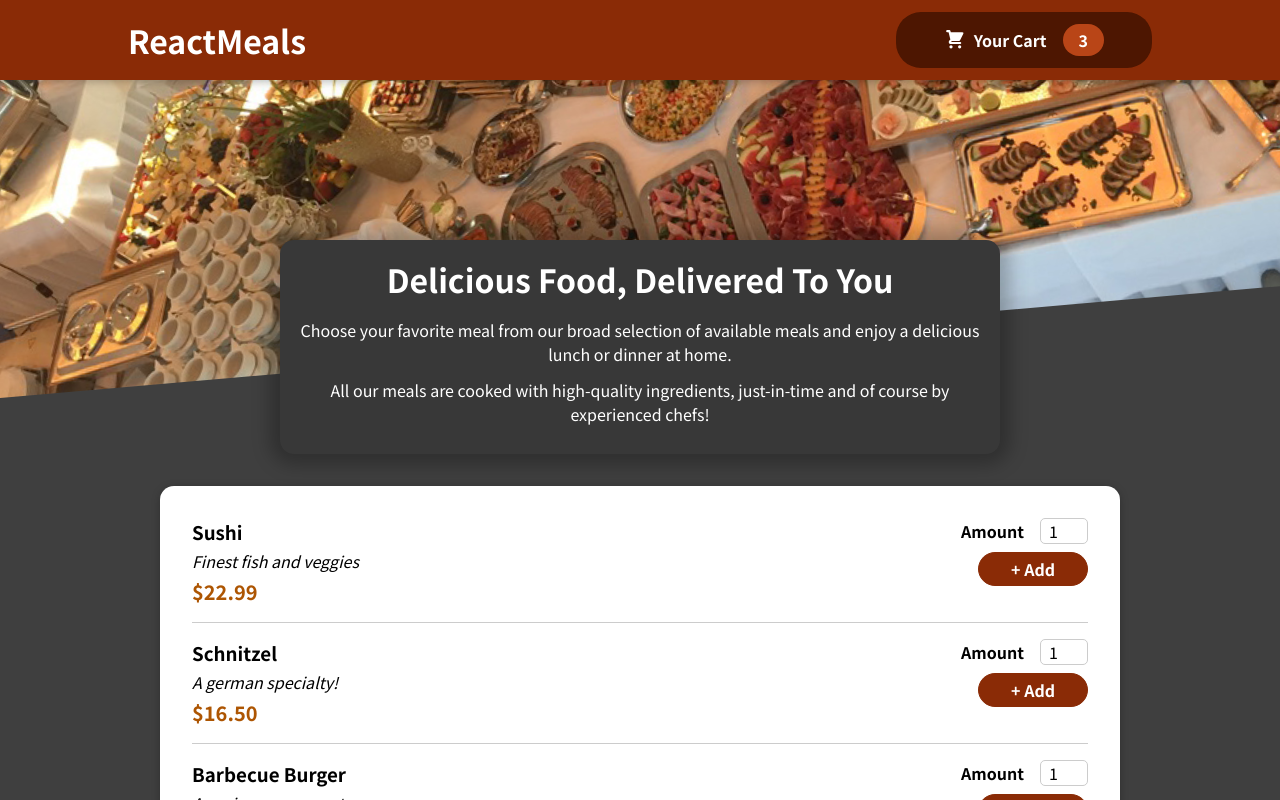
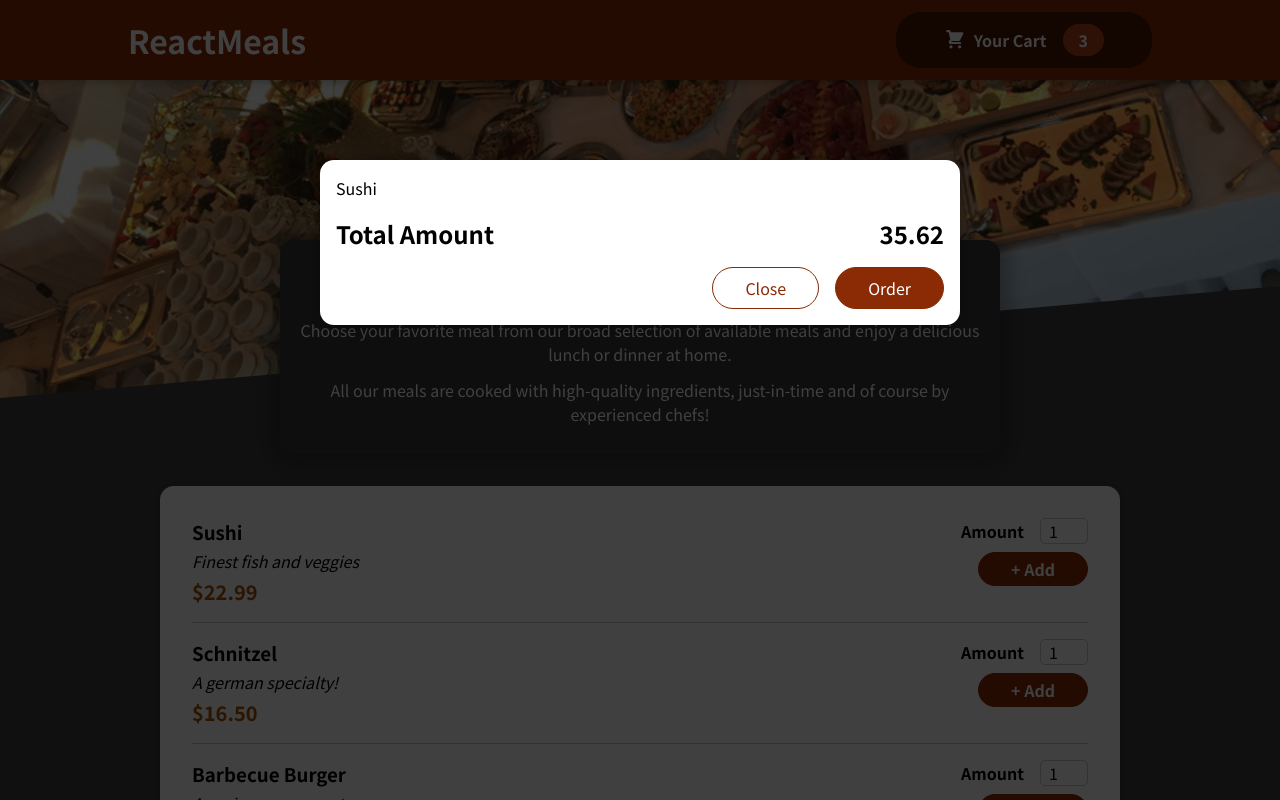
Before and after one commit to martinsgabriel1956/react_meals, a React (Create React App) app: page / in a window 1280 px wide. Shown: the top 800 px of the page. Built offline with nearby package versions, Linux system fonts and the light colour scheme.

Commit message:
feat: adding a Modal via React Portal

```diff
--- a/public/index.html
+++ b/public/index.html
@@ -13,6 +13,7 @@
   </head>
   <body>
     <noscript>You need to enable JavaScript to run this app.</noscript>
+    <div id="overlays"></div>
     <div id="root"></div>
   </body>
 </html>
--- a/src/App.js
+++ b/src/App.js
@@ -2,12 +2,13 @@ import { GlobalStyle } from './styles/global';
 
 import { Header } from './components/Layout/Header';
 import { Meals } from './components/Meals/';
-
+import { Cart } from './components/Cart/';
 
 export function App() {
   return (
     <>
       <GlobalStyle />
+      <Cart />
       <Header />
       <main>
         <Meals />
--- a/src/components/Cart/index.js
+++ b/src/components/Cart/index.js
@@ -1,8 +1,10 @@
 import { CartItems, Total, Actions, Button, AltButton } from './styles';
+
+import { Modal } from '../UI/Modal';
 
 export function Cart() {
   return (
-    <>
+    <Modal>
       <CartItems>
         {[{id: 'c1', name: 'Sushi', amount: 2, price: 12.99}].map(item => (
           <li>{item.name}</li>
@@ -13,9 +15,9 @@ export function Cart() {
         <span>35.62</span>
       </Total>
       <Actions>
-        <Button>Close</Button>
-        <AltButton>Order</AltButton>
+        <AltButton>Close</AltButton>
+        <Button>Order</Button>
       </Actions>
-    </>
+    </Modal>
   );
 };
--- a/src/components/Cart/styles.js
+++ b/src/components/Cart/styles.js
@@ -1,6 +1,6 @@
 import styled from 'styled-components'
 
-export const CardItems = styled.ul`
+export const CartItems = styled.ul`
   list-style: none;
   margin: 0;
   padding: 0;
@@ -20,10 +20,9 @@ export const Total = styled.div`
 export const Actions = styled.div`
   text-align: right;
 
-  button {
+  > button {
     font: inherit;
     cursor: pointer;
-    background-color: transparent;
     border: 1px solid #8a2b06;
     padding: 0.5rem 2rem;
     border-radius: 25px;
@@ -38,11 +37,12 @@ export const Actions = styled.div`
   }
 `
 
+export const AltButton = styled.button`
+  color: #8a2b06;
+  background-color: transparent;
+`
+
 export const Button = styled.button`
   background-color: #8a2b06;
   color: white;
 `
-
-export const AltButton = styled.button`
-  color: #8a2b06;
-`
--- /dev/null
+++ b/src/components/UI/Modal/index.js
@@ -0,0 +1,30 @@
+import { createPortal } from 'react-dom'
+
+import { BackdropStyle, ModalStyle, Content } from './styles';
+
+function Backdrop(props) {
+  return (
+    <BackdropStyle />
+  );
+}
+
+function ModalOverlay({children, ...props}) {
+  return (
+    <ModalStyle>
+      <Content>
+        {children}
+      </Content>
+    </ModalStyle>
+  );
+}
+
+export function Modal({children, ...props}) {
+  const portalElement =  document.querySelector('#overlays');
+
+  return (
+    <>
+      {createPortal(<Backdrop />, portalElement)}
+      {createPortal(<ModalOverlay>{children}</ModalOverlay>, portalElement)}
+    </>
+  );
+};
--- /dev/null
+++ b/src/components/UI/Modal/styles.js
@@ -0,0 +1,42 @@
+import styled from 'styled-components'
+
+export const BackdropStyle = styled.div`
+  position: fixed;
+  top: 0;
+  left: 0;
+  width: 100%;
+  height: 100vh;
+  z-index: 20;
+  background-color: rgba(0, 0, 0, 0.75);
+`
+
+export const ModalStyle = styled.div`
+  position: fixed;
+  top: 20vh;
+  left: 5%;
+  width: 90%;
+  background-color: white;
+  padding: 1rem;
+  border-radius: 14px;
+  box-shadow: 0 2px 8px rgba(0, 0, 0, 0.25);
+  z-index: 30;
+  animation: slide-down 300ms ease-out forwards;
+
+  @media (min-width: 768px) {
+    width: 40rem;
+    left: calc(50% - 20rem);
+  }
+
+  @keyframes slide-down {
+    from {
+      opacity: 0;
+      transform: translateY(-3rem);
+    }
+    to {
+      opacity: 1;
+      transform: translateY(0);
+    }
+  }
+`
+
+export const Content = styled.div``
```
